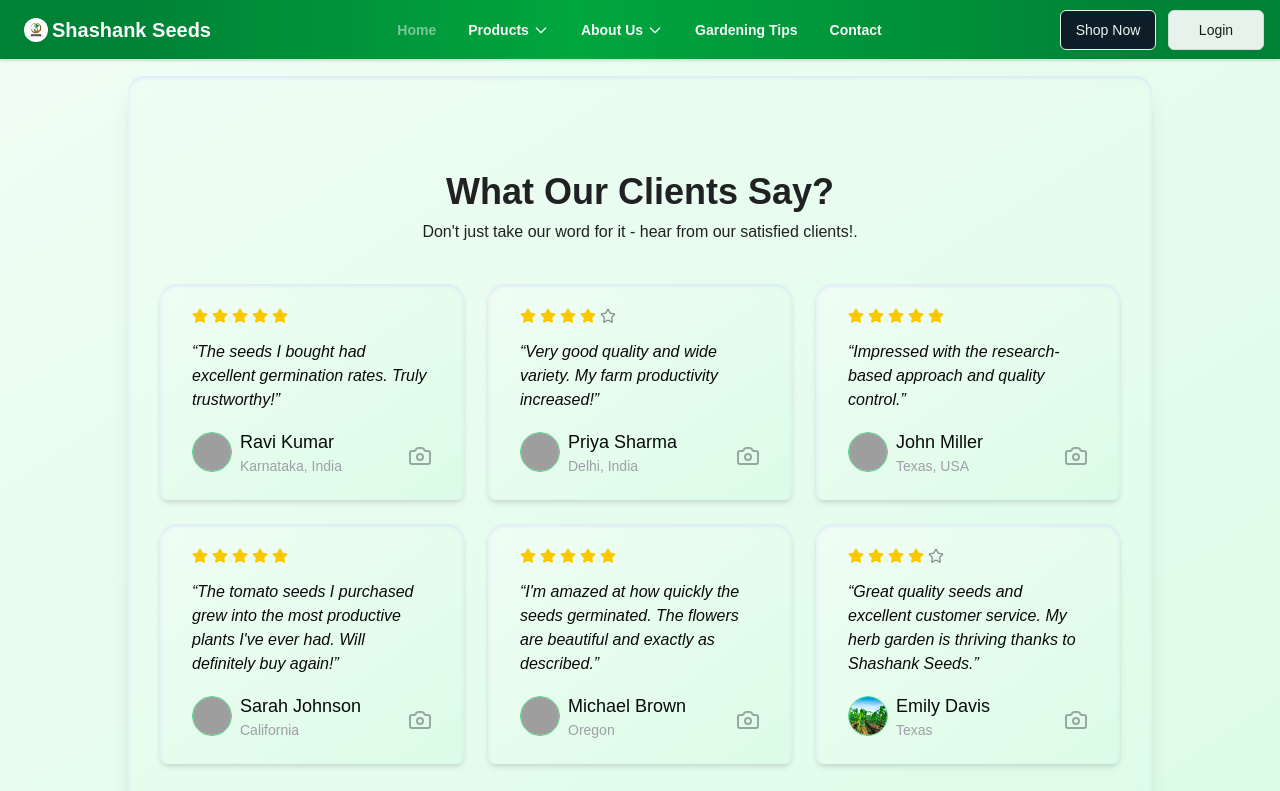
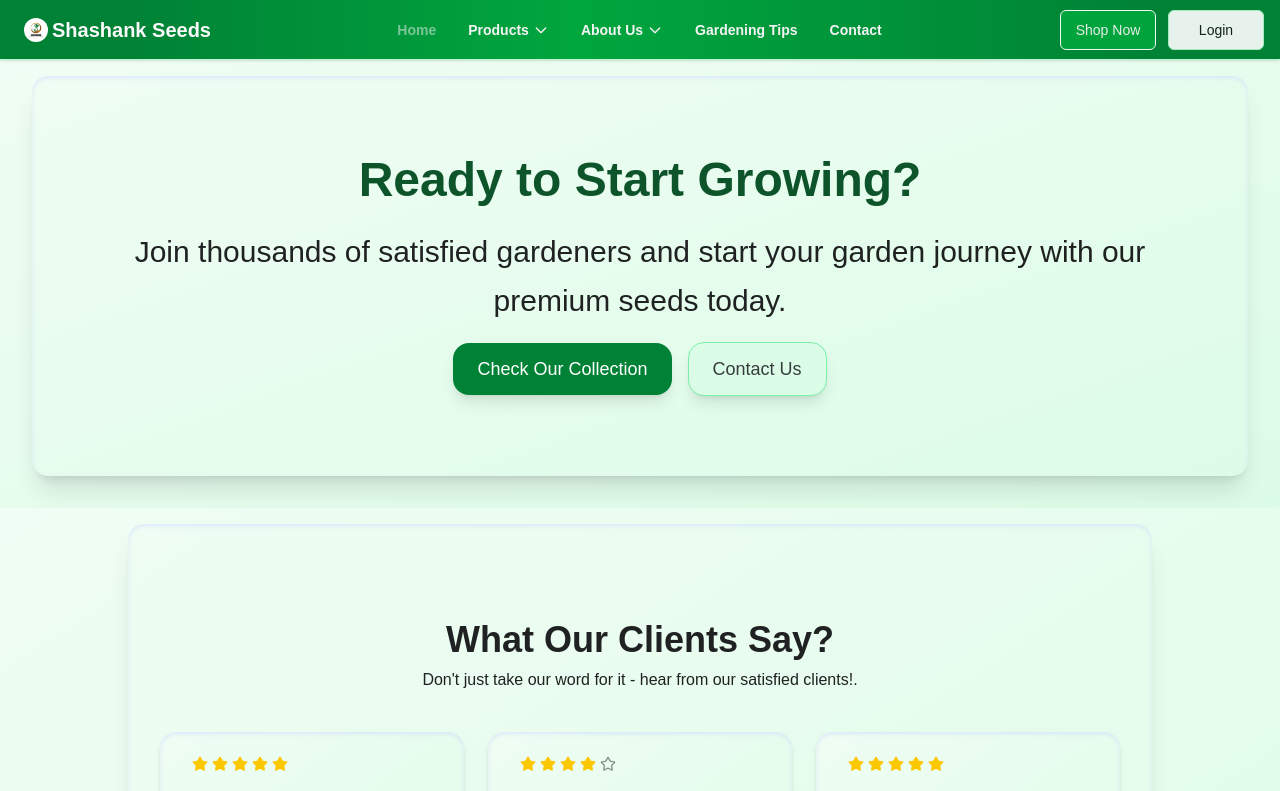
Before and after one commit to I-Am-Batman-5699/shashaseeds, a Next.js app: page / in a window 1280 px wide. Shown: the top 791 px of the page. Built offline with nearby package versions, Linux system fonts and the light colour scheme; grey boxes are pictures that could not be loaded.

Commit message:
join-us section

```diff
--- /dev/null
+++ b/public/models/join-us-content.json
@@ -0,0 +1,16 @@
+{
+    "title": "Ready to Start Growing?",
+    "description": "Join thousands of satisfied gardeners and start your garden journey with our premium seeds today.",
+    "actions": [
+        {
+            "label": "Check Our Collection",
+            "href": "/products",
+            "cssClass": "font-light text-xs sm:text-sm md:text-lg rounded-2xl bg-green-700 hover:bg-green-800 px-6 py-3 text-white shadow-lg transition text-center"
+        },
+        {
+            "label": "Contact Us",
+            "href": "/contact",
+            "cssClass": "font-light text-xs sm:text-sm md:text-lg rounded-2xl bg-green-100 hover:bg-green-200/80 px-6 py-3 text-zinc-800/90 hover:text-zinc-900/90 shadow-lg transition text-center border border-green-300 hover:border-green-800"
+        }
+    ]
+}
--- a/src/app/globals.css
+++ b/src/app/globals.css
@@ -1,8 +1,8 @@
 @import "tailwindcss";
 
 :root {
-  --background: #ffffff;
-  --foreground: #171717;
+  --background: #00AB08;
+  --foreground: #B7FFBF;
 }
 
 @theme inline {
--- a/src/app/page.tsx
+++ b/src/app/page.tsx
@@ -12,6 +12,7 @@ import HeroSection from "@/sections/hero";
 import HeroSectionNormal from "@/sections/hero2";
 import BenefitsSection from "@/sections/benefits";
 import TestimonialsSection from "@/sections/testimonials";
+import JoinUsSection from "@/sections/join-us";
 
 export default function LandingPage() {
 
@@ -20,6 +21,7 @@ export default function LandingPage() {
     <div className="flex min-h-screen flex-col bg-gradient-to-br from-green-50 to-green-100 rounded-2xl shadow-xl">
       <Navbar />
 
+      <JoinUsSection/>
       <TestimonialsSection/>
       <BenefitsSection/>
 
@@ -63,7 +65,7 @@ export default function LandingPage() {
         </section>
 
         {/* Call to Action */}
-        <section className="py-12 md:py-20 bg-gradient-to-r from-green-600 via-green-700 to-yellow-600 text-white">
+        {/* <section className="py-12 md:py-20 bg-gradient-to-r from-green-600 via-green-700 to-yellow-600 text-white">
           <div className="container px-4 md:px-6 text-center">
             <h2 className="text-2xl md:text-4xl font-bold mb-4">Ready to Start Growing?</h2>
             <p className="max-w-[600px] mx-auto mb-6 opacity-90">
@@ -71,7 +73,7 @@ export default function LandingPage() {
             </p>
             <Button className="bg-white text-green-600 hover:bg-gray-100">Shop Our Collection</Button>
           </div>
-        </section>
+        </section> */}
       </main>
 
       {/* Footer */}
--- a/src/components/banner/banner-carousel.tsx
+++ b/src/components/banner/banner-carousel.tsx
@@ -2,8 +2,9 @@
 
 import { motion } from 'framer-motion';
 import React, { useCallback, useEffect, useRef, useState } from 'react';
+import { redirect } from 'next/navigation';
 
-import { BannerCarouselProps } from '@/types/components/banner/banner';
+import { BannerCarouselProps, BannerItem } from '@/types/components/banner/banner';
 import useBreakpoint from '@/lib/breakpoint';
 
 const BannerCarousel: React.FC<BannerCarouselProps> = ({
@@ -74,6 +75,10 @@ const BannerCarousel: React.FC<BannerCarouselProps> = ({
             }
         }
     };
+
+    const handleLearnMore = (item: BannerItem) => {
+        redirect(item.href);
+    }
 
     if (!items || items.length === 0) {
         return (
@@ -155,6 +160,7 @@ const BannerCarousel: React.FC<BannerCarouselProps> = ({
                                             initial={{ opacity: 0, y: 30 }}
                                             animate={{ opacity: index === currentIndex ? 1 : 0, y: index === currentIndex ? 0 : 30 }}
                                             transition={{ delay: 0.7, duration: 0.6 }}
+                                            onClick={() => handleLearnMore(item)}
                                         >
                                             <span className="inline-flex items-center px-3 py-1 sm:px-6 sm:py-3 bg-gradient-to-r from-black/60 to-black/30 backdrop-blur-sm rounded-lg text-xs sm:text-sm md:text-lg lg:text-xl font-semibold transition-all duration-300 group-hover:scale-105">
                                                 Learn More
--- a/src/components/footer.tsx
+++ b/src/components/layout/simple-footer.tsx
@@ -23,7 +23,7 @@ export interface AppData {
 	instagram: string
 }
 
-export default function Footer(props: { classNameProp: string }) {
+export default function SimpleFooter(props: { classNameProp: string }) {
 	const [appData, setAppData] = useState<AppData | null>(null);
 	const {classNameProp} = props;
 
--- a/src/components/navbar.tsx
+++ /dev/null
@@ -1,31 +0,0 @@
-"use client";
-import type { FC } from 'react';
-
-// Define prop types for the Header component
-interface HeaderProps {
-    siteTitle?: string; // Optional site title
-}
-
-// const img = "ml-2 border-teal bg-transparent flex";
-// const MyLogo: FC = () => (
-//     <Avatar alt="Instagram" src="/shashank_logo.png" variant="square" className={`mt-0.5 ${img}`} style={{ width: '1.25rem', height: '1.25rem' }} />
-// );
-
-const Header: FC<HeaderProps> = ({ siteTitle = "Shashank Seeds" }) => {
-    return (
-        <header className="p-4 shadow-md">
-            <nav className="container mx-auto flex justify-center items-center">
-                <h2 className="text-6xl sm:text-4xl font-bold hover:text-gray-300 disabled:true">
-                    {siteTitle}
-                </h2>
-            </nav>
-            <div className="flex justify-center items-center mt-2">
-                <h2 className="text-m sm:text-m font-bold mb-2 sm:mb-4 leading-tight bg-gradient-to-r from-gray-400 via-gray-500 to-gray-600 text-transparent bg-clip-text animate-pulse">
-                    Seeds for bountiful harvests
-                </h2>
-            </div>
-        </header>
-    );
-};
-
-export default Header;
--- a/src/data/ui-elements.json
+++ b/src/data/ui-elements.json
@@ -4,7 +4,7 @@
             "id": "shop-now",
             "label": "Shop Now",
             "variant": "default",
-            "className": "border dark:border-white dark:text-zinc-100 dark:hover:text-zinc-50 dark:hover:bg-green-900 text-sm dark:bg-green-600 opacity-95 hover:opacity-100",
+            "className": "border dark:border-white dark:text-zinc-100 dark:hover:text-zinc-50 dark:hover:bg-green-900 dark:bg-green-600 border-white text-zinc-100 hover:text-zinc-50 hover:bg-green-900 bg-green-600 text-sm opacity-95 hover:opacity-100",
             "href": "/shop",
             "enabled": false,
             "visible": true,
@@ -14,7 +14,7 @@
             "id": "login",
             "label": "Login",
             "variant": "outline",
-            "className": "dark:border-green-200 dark:hover:border-green-400 dark:text-zinc-900 dark:hover:text-black dark:bg-white text-sm dark:hover:bg-white opacity-90 hover:opacity-100",
+            "className": "dark:border-green-200 dark:hover:border-green-400 dark:text-zinc-900 dark:hover:text-black dark:bg-white dark:hover:bg-white border-green-200 hover:border-green-400 text-zinc-900 hover:text-black bg-white hover:bg-white text-sm opacity-90 hover:opacity-100",
             "href": "/login",
             "enabled": false,
             "visible": true,
--- /dev/null
+++ b/src/sections/join-us.tsx
@@ -0,0 +1,72 @@
+"use client";
+
+import React, { useEffect, useState } from 'react';
+import { Button } from "@/components/ui/button";
+import Image from "next/image";
+import { FetchItems } from "@/lib/fetcher";
+import { JoinUSProps } from "@/types/components/sections/join-us";
+
+export default function JoinUsSection() {
+
+    const [joinUsContent, setJoinUsContent] = useState<JoinUSProps>();
+    const [joinUsContentLoading, setJoinUsContentLoading] = useState(true);
+
+    const fetchItems = async () => {
+        const response = await FetchItems({ path: '/models/join-us-content.json' });
+        if (response.status === "S" && response.data) {
+            setJoinUsContent(transformItemsData(response.data));
+        }
+        else if (response.status === "E") {
+            console.error(response.error);
+        }
+        else {
+            console.error("Unknown error occurred while fetching hero content");
+        }
+        setJoinUsContentLoading(false);
+    }
+
+    const transformItemsData = (item: unknown) => {
+        return item as JoinUSProps;
+    }
+
+    useEffect(() => {
+        fetchItems();
+        setJoinUsContentLoading(true);
+    }, []);
+
+    return (
+        <div className="bg-gradient-to-br from-green-50 to-green-100">
+            <div className="max-w-[95%] mx-auto md:pb-8 pb-4 md:pt-4 pt-1">
+                {
+                    joinUsContentLoading &&
+                    <div className="flex items-center justify-center flex-row align-middle rounded-2xl shadow-xl md:p-4 p-2 inset-shadow-sm inset-shadow-indigo-200/50 space-y-1">
+                        <div>
+                            <p className="text-gray-700">Fetching latest updates...</p>
+                        </div>
+                    </div>
+                }
+                {joinUsContent && joinUsContentLoading === false &&
+                    <div className={`rounded-2xl shadow-xl md:p-4 p-2 inset-shadow-sm inset-shadow-indigo-200/50 space-y-1`}>
+                        <section className={`relative overflow-hidden w-full`}>
+                            <div className="relative mx-auto max-w-7xl px-6 lg:py-16 md:py-10 py-6 flex flex-col justify-center items-center align-middle lg:px-12 text-zinc-950/90">
+                                <p className="md:text-4xl lg:text-5xl sm:text-xl font-bold  mb-2 text-green-900">
+                                    {joinUsContent.title}
+                                </p>
+                                <p className="md:text-xl lg:text-3xl sm:text-md text-sm my-4 leading-relaxed text-center">
+                                    {joinUsContent.description}
+                                </p>
+                                <div className="flex items-center justify-center align-middle gap-4">
+                                    {joinUsContent.actions && joinUsContent.actions.map((el, i) => (
+                                        <a key={i + "actionaJoinUs"} className={`${el.cssClass}`} href={el.href}>
+                                            {el.label}
+                                        </a>
+                                    ))}
+                                </div>
+                            </div>
+                        </section>
+                    </div>
+                }
+            </div>
+        </div>
+    );
+}
--- /dev/null
+++ b/src/types/components/sections/join-us.ts
@@ -0,0 +1,11 @@
+export interface JoinUSProps {
+  title: string
+  description: string
+  actions: Action[]
+}
+
+export interface Action {
+  label: string
+  href: string
+  cssClass?: string
+}
```
Also changed, not shown: src/components/cards/ImageCard.tsx (renamed from src/components/ImageCard.tsx), src/components/ui/particles.tsx (renamed from src/components/particles.tsx).
